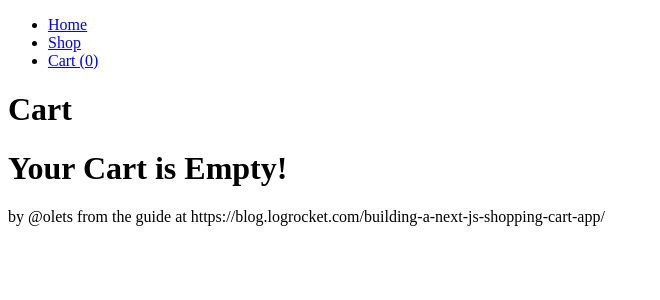
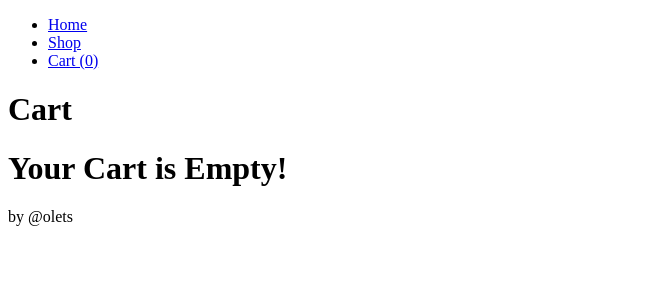
Before and after one commit to pandablue0809/SHOP-Next.js, a Next.js app: page /cart in a window 1280 px wide. Shown: the top 300 px of the page, without its empty margins (0-660 px from the left). Built offline with nearby package versions, Linux system fonts and the light colour scheme.

Commit message:
chore(footer): do not call out tutorial mentioned in readme

```diff
--- a/components/Layout.js
+++ b/components/Layout.js
@@ -30,7 +30,7 @@ export default function Layout({ children, title = siteTitle }) {
       </main>
 
       <footer className="border-t p-8 w-full">
-        by @olets from the guide at https://blog.logrocket.com/building-a-next-js-shopping-cart-app/
+        by @olets
       </footer>
     </div>
   )
```
